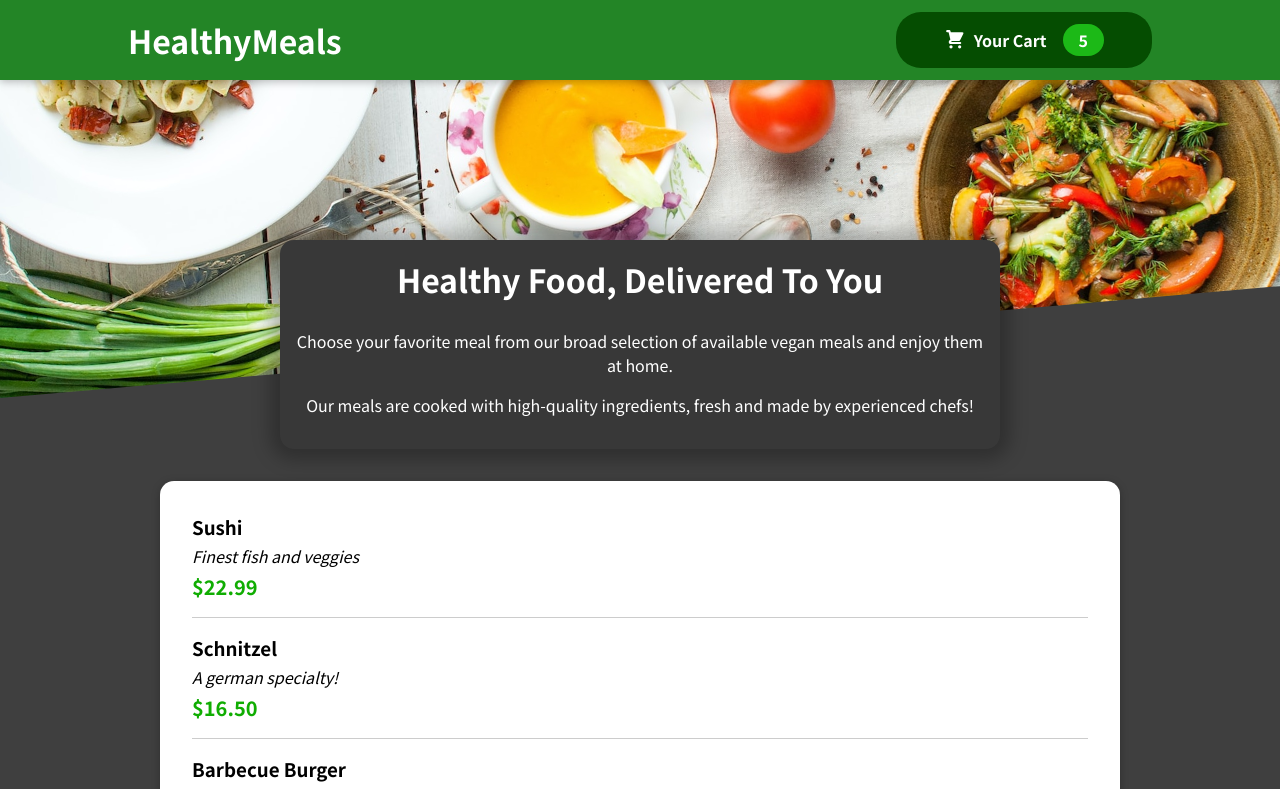
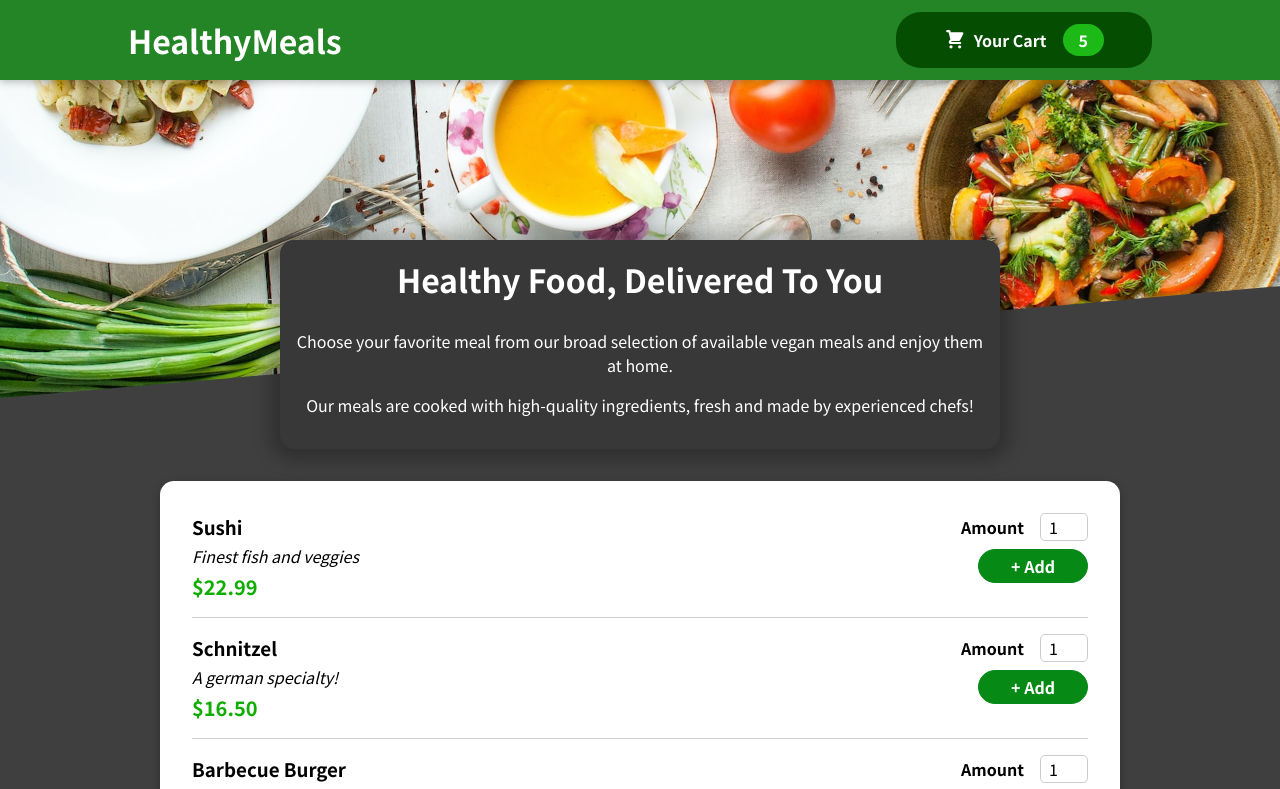
Before and after one commit to GabrielOliveira-1/food-order-app, a React (Create React App) app: page / in a window 1280 px wide. Shown: the top 789 px of the page. Built offline with nearby package versions, Linux system fonts and the light colour scheme.

Commit message:
Add form
- Add MealItemForm and Input field for this form

- Include CSS modules for components

```diff
--- a/src/Components/Meals/MealItem/MealItem.js
+++ b/src/Components/Meals/MealItem/MealItem.js
@@ -1,4 +1,4 @@
-// import MealItemForm from "./";
+import MealItemForm from "./MealItemForm";
 import classes from "./MealItem.module.css";
 
 const MealItem = (props) => {
@@ -11,7 +11,9 @@
         <div className={classes.description}>{props.description}</div>
         <div className={classes.price}>{price}</div>
       </div>
-      <div>{/* <MealItemForm /> */}</div>
+      <div>
+        <MealItemForm />
+      </div>
     </li>
   );
 };
--- a/src/Components/Meals/MealItem/MealItemForm.js
+++ b/src/Components/Meals/MealItem/MealItemForm.js
@@ -0,0 +1,23 @@
+import Input from "../../UI/Input";
+import classes from "./MealItemForm.module.css";
+
+const MealItemForm = (props) => {
+  return (
+    <form className={classes.form}>
+      <Input
+        label={"Amount"}
+        input={{
+          id: "amount",
+          type: "number",
+          min: "1",
+          max: "5",
+          step: "1",
+          defaultValue: "1",
+        }}
+      />
+      <button>+ Add</button>
+    </form>
+  );
+};
+
+export default MealItemForm;
--- /dev/null
+++ b/src/Components/Meals/MealItem/MealItemForm.module.css
@@ -0,0 +1,20 @@
+.form {
+  text-align: right;
+}
+
+.form button {
+  font: inherit;
+  cursor: pointer;
+  background-color: #068a15;
+  border: 1px solid #068a1c;
+  color: white;
+  padding: 0.25rem 2rem;
+  border-radius: 20px;
+  font-weight: bold;
+}
+
+.form button:hover,
+.form button:active {
+  background-color: #036408;
+  border-color: #036406;
+}
--- /dev/null
+++ b/src/Components/UI/Input.js
@@ -0,0 +1,12 @@
+import classes from "./Input.module.css";
+
+const Input = (props) => {
+  return (
+    <div className={classes.input}>
+      <label htmlFor={props.input.id}>{props.label}</label>
+      <input {...props.input} />
+    </div>
+  );
+};
+
+export default Input;
--- /dev/null
+++ b/src/Components/UI/Input.module.css
@@ -0,0 +1,18 @@
+.input {
+    display: flex;
+    align-items: center;
+    margin-bottom: 0.5rem;
+  }
+
+  .input label {
+    font-weight: bold;
+    margin-right: 1rem;
+  }
+
+  .input input {
+    width: 3rem;
+    border-radius: 5px;
+    border: 1px solid #ccc;
+    font: inherit;
+    padding-left: 0.5rem;
+  }
```
